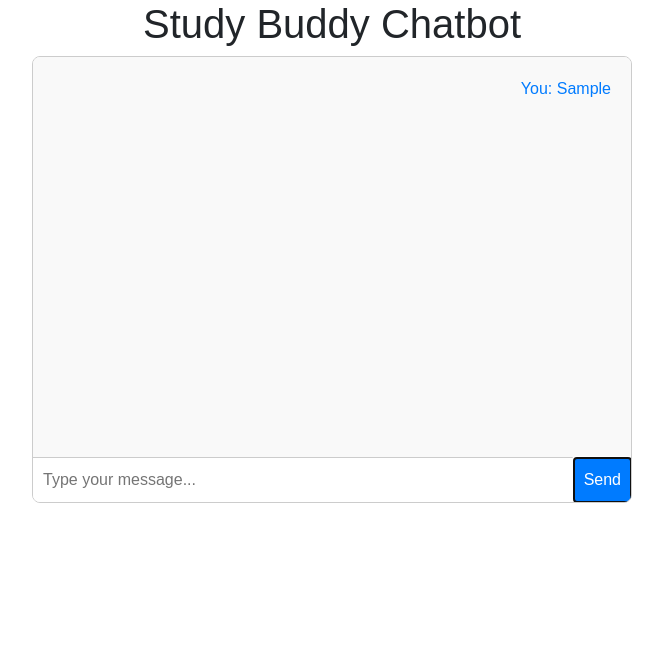
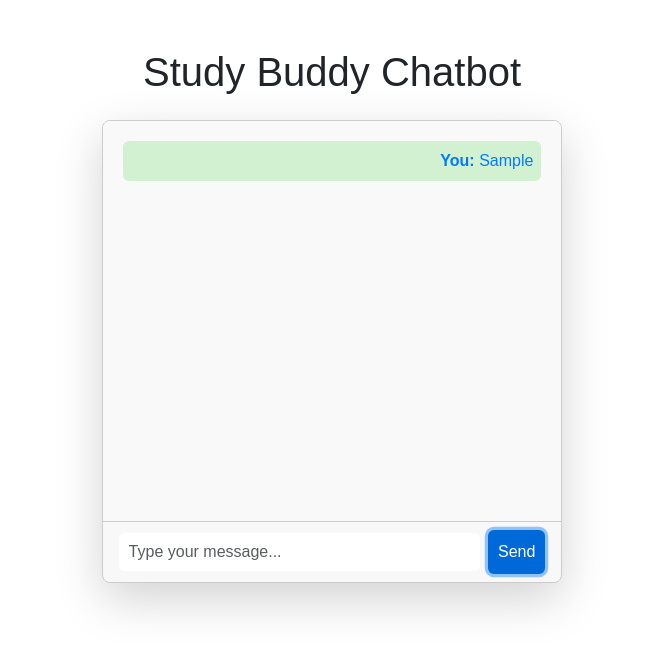
Before and after one commit to samlafoedward1/chatbot-project, a React (Create React App) app in the folder frontend/: page / in a window 1280 px wide. Both pictures are taken after typing "Sample" into the empty fields and a click on the button "Send". Shown: the top 650 px of the page, without its empty margins (308-971 px from the left). Built offline with nearby package versions, Linux system fonts and the light colour scheme; no server answers.

Commit message:
modifying backend logic

```diff
--- a/frontend/src/App.js
+++ b/frontend/src/App.js
@@ -1,8 +1,9 @@
 // frontend/src/App.js
 
-import React, { useState, useEffect } from "react";
+import React, { useState, useEffect, useRef } from "react";
 import io from "socket.io-client";
-import "./App.css"; // Create a CSS file to style the chat
+import "bootstrap/dist/css/bootstrap.min.css";
+import "./App.css"; // Custom styles can be adjusted here
 
 // Connect to the backend (adjust the port if your backend runs on a different one)
 const socket = io("http://localhost:3001");
@@ -10,6 +11,7 @@ const socket = io("http://localhost:3001");
 function App() {
   const [message, setMessage] = useState("");
   const [chatHistory, setChatHistory] = useState([]);
+  const chatEndRef = useRef(null); // Ref to scroll to the bottom of the chat
 
   // Listen for messages from the bot
   useEffect(() => {
@@ -20,23 +22,22 @@ function App() {
       ]);
     });
 
-    // Clean up the effect
     return () => socket.off("botMessage");
   }, []);
+
+  // Auto-scroll to the latest message whenever the chat history changes
+  useEffect(() => {
+    chatEndRef.current?.scrollIntoView({ behavior: "smooth" });
+  }, [chatHistory]);
 
   // Handle sending a message
   const sendMessage = () => {
     if (message.trim()) {
-      // Add user message to chat history
       setChatHistory((prevHistory) => [
         ...prevHistory,
         { sender: "user", text: message },
       ]);
-
-      // Send message to the backend
       socket.emit("userMessage", message);
-
-      // Clear the message input
       setMessage("");
     }
   };
@@ -47,26 +48,42 @@ function App() {
   };
 
   return (
-    <div className="App">
-      <h1>Study Buddy Chatbot</h1>
-      <div className="chat-window">
-        <div className="chat-history">
+    <div className="App container mt-5">
+      <h1 className="text-center mb-4">Study Buddy Chatbot</h1>
+      <div className="chat-window card shadow-lg">
+        <div
+          className="chat-history card-body overflow-auto"
+          style={{ height: "400px" }}
+        >
           {chatHistory.map((msg, index) => (
-            <div key={index} className={`chat-message ${msg.sender}`}>
-              <span>{msg.sender === "user" ? "You" : "Bot"}: </span>
+            <div
+              key={index}
+              className={`chat-message ${msg.sender} mb-2 p-2 rounded`}
+              style={{
+                backgroundColor: msg.sender === "bot" ? "#f1f1f1" : "#d1f1d1",
+              }}
+            >
+              <span className="font-weight-bold">
+                {msg.sender === "user" ? "You" : "Bot"}:
+              </span>{" "}
               {msg.text}
             </div>
           ))}
+          {/* Add an empty div to scroll into view */}
+          <div ref={chatEndRef} />
         </div>
-        <div className="chat-input">
+        <div className="chat-input card-footer d-flex align-items-center">
           <input
             type="text"
+            className="form-control mr-2"
             value={message}
             onChange={(e) => setMessage(e.target.value)}
             onKeyPress={handleKeyPress}
             placeholder="Type your message..."
           />
-          <button onClick={sendMessage}>Send</button>
+          <button className="btn btn-primary" onClick={sendMessage}>
+            Send
+          </button>
         </div>
       </div>
     </div>
```
Also changed, not shown: 1 other file (tests, documents, lock files or other folders).
